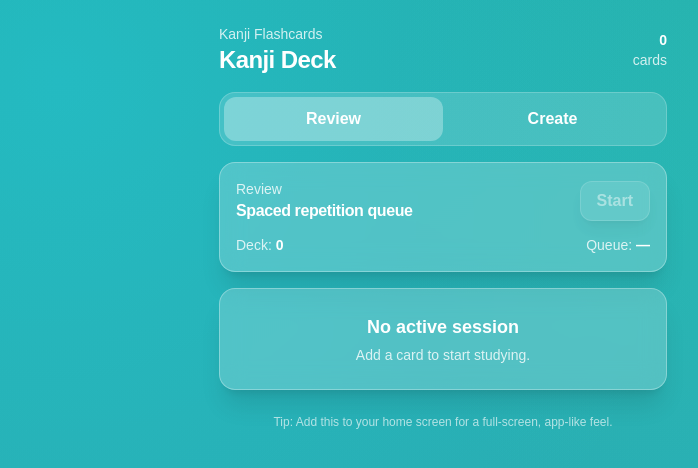
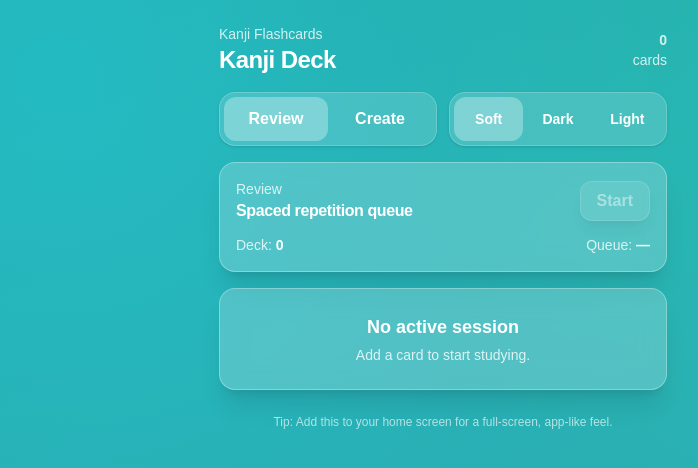
Before and after one commit to StainSENS/Kanji-PWA, a Next.js app: page / in a window 1280 px wide. Shown: the top 468 px of the page, without its empty margins (197-895 px from the left). Built offline with nearby package versions, Linux system fonts and the light colour scheme.

Commit message:
Theme glass variants + delete cards

```diff
--- a/src/components/DeckApp.tsx
+++ b/src/components/DeckApp.tsx
@@ -1,6 +1,7 @@
 "use client";
 
 import { useEffect, useMemo, useState } from "react";
+import { motion } from "framer-motion";
 import type { Flashcard } from "@/lib/deckTypes";
 import { loadDeck, saveDeck } from "@/lib/deckStorage";
 import { CardCreator } from "@/components/CardCreator";
@@ -8,40 +9,113 @@ import { FlashcardReviewer } from "@/components/FlashcardReviewer";
 import { GlassPanel } from "@/components/GlassPanel";
 
 type Mode = "Create" | "Review";
+type ThemeVariant = "soft" | "dark" | "light";
+
+const THEME_KEY = "kanjiDeckThemeV1";
+
+function loadTheme(): ThemeVariant {
+  if (typeof window === "undefined") return "soft";
+  const t = window.localStorage.getItem(THEME_KEY);
+  return t === "dark" || t === "light" || t === "soft" ? t : "soft";
+}
+
+function saveTheme(theme: ThemeVariant) {
+  if (typeof window === "undefined") return;
+  window.localStorage.setItem(THEME_KEY, theme);
+}
 
 export function DeckApp() {
   const [deck, setDeck] = useState<Flashcard[]>([]);
   const [mode, setMode] = useState<Mode>("Review");
+  const [theme, setTheme] = useState<ThemeVariant>("soft");
 
   useEffect(() => {
     setDeck(loadDeck());
+    setTheme(loadTheme());
   }, []);
 
   useEffect(() => {
     saveDeck(deck);
   }, [deck]);
 
+  useEffect(() => {
+    saveTheme(theme);
+  }, [theme]);
+
   const sortedDeck = useMemo(() => {
     return [...deck].sort((a, b) => b.createdAt - a.createdAt);
   }, [deck]);
 
+  const textClass = theme === "light" ? "text-slate-900" : "text-white";
+
   return (
-    <div className="min-h-dvh flex flex-col items-center px-4 py-6 pt-[calc(env(safe-area-inset-top)+1.5rem)] pb-[calc(env(safe-area-inset-bottom)+1.5rem)]">
+    <div
+      className={[
+        "group relative overflow-hidden min-h-dvh flex flex-col items-center px-4 py-6",
+        "pt-[calc(env(safe-area-inset-top)+1.5rem)] pb-[calc(env(safe-area-inset-bottom)+1.5rem)]",
+        textClass,
+      ].join(" ")}
+      data-theme={theme}
+    >
+      {/* Animated theme backdrops (visible change) */}
+      <div className="absolute inset-0 -z-10">
+        <motion.div
+          className="absolute inset-0 bg-[#2aa9a8] bg-[radial-gradient(1200px_circle_at_20%_10%,rgba(34,211,238,0.35),transparent_55%),radial-gradient(900px_circle_at_80%_20%,rgba(45,212,191,0.30),transparent_50%),linear-gradient(160deg,rgba(20,184,166,0.28),rgba(56,189,248,0.22))]"
+          animate={{ opacity: theme === "soft" ? 1 : 0 }}
+          transition={{ duration: 0.35, ease: "easeOut" }}
+        />
+        <motion.div
+          className="absolute inset-0 bg-slate-950 bg-[radial-gradient(1200px_circle_at_20%_10%,rgba(56,189,248,0.18),transparent_60%),radial-gradient(900px_circle_at_80%_20%,rgba(45,212,191,0.14),transparent_55%),linear-gradient(180deg,rgba(2,6,23,1),rgba(2,6,23,0.92))]"
+          animate={{ opacity: theme === "dark" ? 1 : 0 }}
+          transition={{ duration: 0.35, ease: "easeOut" }}
+        />
+        <motion.div
+          className="absolute inset-0 bg-white bg-[radial-gradient(1200px_circle_at_20%_10%,rgba(56,189,248,0.20),transparent_60%),radial-gradient(900px_circle_at_80%_20%,rgba(45,212,191,0.16),transparent_55%),linear-gradient(180deg,rgba(255,255,255,1),rgba(255,255,255,0.90))]"
+          animate={{ opacity: theme === "light" ? 1 : 0 }}
+          transition={{ duration: 0.35, ease: "easeOut" }}
+        />
+      </div>
+
       <div className="w-full max-w-md">
         <div className="flex items-center justify-between">
           <div>
-            <div className="text-sm text-white/80">Kanji Flashcards</div>
+            <div
+              className={[
+                "text-sm",
+                theme === "light" ? "text-slate-600" : "text-white/80",
+              ].join(" ")}
+            >
+              Kanji Flashcards
+            </div>
             <div className="text-2xl font-semibold tracking-tight">
               Kanji Deck
             </div>
           </div>
-          <div className="text-right text-sm text-white/80">
-            <div className="font-semibold text-white">{deck.length}</div>
+          <div
+            className={[
+              "text-right text-sm",
+              theme === "light" ? "text-slate-600" : "text-white/80",
+            ].join(" ")}
+          >
+            <div className="font-semibold">{deck.length}</div>
             <div>cards</div>
           </div>
         </div>
 
-        <div className="mt-4 inline-flex w-full rounded-2xl bg-white/15 border border-white/20 p-1">
+        <div
+          className={[
+            "mt-4 grid grid-cols-2 gap-3",
+            theme === "light" ? "text-slate-900" : "text-white",
+          ].join(" ")}
+        >
+          <div
+            className={[
+              "inline-flex w-full rounded-2xl p-1 border shadow-sm",
+              theme === "light"
+                ? "bg-slate-900/5 border-slate-900/10"
+                : "bg-white/15 border-white/20",
+            ].join(" ")}
+          >
           {(["Review", "Create"] as const).map((m) => (
             <button
               key={m}
@@ -49,12 +123,54 @@ export function DeckApp() {
               onClick={() => setMode(m)}
               className={[
                 "h-11 flex-1 rounded-xl font-semibold transition",
-                mode === m ? "bg-white/30" : "hover:bg-white/15",
+                mode === m
+                  ? theme === "light"
+                    ? "bg-white shadow-sm"
+                    : "bg-white/30"
+                  : theme === "light"
+                    ? "hover:bg-white/60"
+                    : "hover:bg-white/15",
               ].join(" ")}
             >
               {m}
             </button>
           ))}
+          </div>
+
+          <div
+            className={[
+              "inline-flex w-full rounded-2xl p-1 border shadow-sm",
+              theme === "light"
+                ? "bg-slate-900/5 border-slate-900/10"
+                : "bg-white/15 border-white/20",
+            ].join(" ")}
+          >
+            {(
+              [
+                { id: "soft", label: "Soft" },
+                { id: "dark", label: "Dark" },
+                { id: "light", label: "Light" },
+              ] as const
+            ).map((t) => (
+              <button
+                key={t.id}
+                type="button"
+                onClick={() => setTheme(t.id)}
+                className={[
+                  "h-11 flex-1 rounded-xl font-semibold transition text-sm",
+                  theme === t.id
+                    ? theme === "light"
+                      ? "bg-white shadow-sm"
+                      : "bg-white/30"
+                    : theme === "light"
+                      ? "hover:bg-white/60"
+                      : "hover:bg-white/15",
+                ].join(" ")}
+              >
+                {t.label}
+              </button>
+            ))}
+          </div>
         </div>
 
         <div className="mt-4">
@@ -65,32 +181,68 @@ export function DeckApp() {
               />
               {sortedDeck.length > 0 ? (
                 <GlassPanel className="p-4">
-                  <div className="text-sm text-white/80">Deck preview</div>
+                  <div className="text-sm text-white/80 group-data-[theme=light]:text-slate-600 group-data-[theme=dark]:text-white/80">
+                    Deck preview
+                  </div>
                   <div className="mt-3 grid gap-2">
                     {sortedDeck.slice(0, 6).map((c) => (
                       <div
                         key={c.id}
-                        className="flex items-center justify-between gap-3 rounded-xl bg-white/10 border border-white/15 px-3 py-2"
+                        className="flex items-center justify-between gap-3 rounded-xl px-3 py-2 bg-white/10 border border-white/15 group-data-[theme=light]:bg-slate-900/5 group-data-[theme=light]:border-slate-900/10 group-data-[theme=dark]:bg-white/10 group-data-[theme=dark]:border-white/15"
                       >
                         <div className="min-w-0">
                           <div className="truncate font-semibold">
                             {c.kanji}
                           </div>
-                          <div className="truncate text-sm text-white/75">
+                          <div className="truncate text-sm text-white/75 group-data-[theme=light]:text-slate-600 group-data-[theme=dark]:text-white/75">
                             {c.meaning}
                           </div>
                         </div>
-                        <div className="shrink-0 rounded-full bg-white/15 border border-white/20 px-3 py-1 text-xs font-semibold">
-                          {c.type}
-                        </div>
+                        <button
+                          type="button"
+                          onClick={() =>
+                            setDeck((d) => d.filter((x) => x.id !== c.id))
+                          }
+                          aria-label="Remove card"
+                          className="shrink-0 h-9 w-9 rounded-xl font-semibold border shadow-sm transition active:scale-[0.99]
+                          bg-white/10 border-white/15 hover:bg-white/18
+                          group-data-[theme=light]:bg-slate-900/5 group-data-[theme=light]:border-slate-900/10 group-data-[theme=light]:hover:bg-slate-900/8
+                          group-data-[theme=dark]:bg-white/10 group-data-[theme=dark]:border-white/15 group-data-[theme=dark]:hover:bg-white/18"
+                        >
+                          ×
+                        </button>
                       </div>
                     ))}
                   </div>
                   {sortedDeck.length > 6 ? (
-                    <div className="mt-3 text-xs text-white/70">
+                    <div
+                      className={[
+                        "mt-3 text-xs",
+                        theme === "light" ? "text-slate-500" : "text-white/70",
+                      ].join(" ")}
+                    >
                       Showing latest 6 cards.
                     </div>
                   ) : null}
+                  <div className="mt-3">
+                    <button
+                      type="button"
+                      onClick={() => {
+                        if (
+                          typeof window !== "undefined" &&
+                          window.confirm("Remove all cards from this device?")
+                        ) {
+                          setDeck([]);
+                        }
+                      }}
+                      className="w-full h-11 rounded-xl font-semibold border shadow-sm transition active:scale-[0.99]
+                      bg-white/10 border-white/15 hover:bg-white/18
+                      group-data-[theme=light]:bg-slate-900/5 group-data-[theme=light]:border-slate-900/10 group-data-[theme=light]:hover:bg-slate-900/8
+                      group-data-[theme=dark]:bg-white/10 group-data-[theme=dark]:border-white/15 group-data-[theme=dark]:hover:bg-white/18"
+                    >
+                      Clear deck
+                    </button>
+                  </div>
                 </GlassPanel>
               ) : null}
             </div>
@@ -99,7 +251,12 @@ export function DeckApp() {
           )}
         </div>
 
-        <div className="mt-6 pb-6 text-center text-xs text-white/65">
+        <div
+          className={[
+            "mt-6 pb-6 text-center text-xs",
+            theme === "light" ? "text-slate-500" : "text-white/65",
+          ].join(" ")}
+        >
           Tip: Add this to your home screen for a full-screen, app-like feel.
         </div>
       </div>
--- a/src/lib/deckStorage.ts
+++ b/src/lib/deckStorage.ts
@@ -1,4 +1,4 @@
-import type { CardType, Flashcard } from "@/lib/deckTypes";
+import type { Flashcard } from "@/lib/deckTypes";
 
 const STORAGE_KEY = "kanjiDeckV1";
 
@@ -12,11 +12,9 @@ export function loadDeck(): Flashcard[] {
     return parsed
       .filter((c) => c && typeof c === "object")
       .map((c: any) => {
-        const type: CardType = c.type === "Verb" ? "Verb" : "Noun";
         return {
           id: String(c.id ?? ""),
           kanji: String(c.kanji ?? ""),
-          type,
           meaning: String(c.meaning ?? ""),
           createdAt: Number(c.createdAt ?? Date.now()),
         } satisfies Flashcard;
--- a/src/lib/deckTypes.ts
+++ b/src/lib/deckTypes.ts
@@ -1,9 +1,6 @@
-export type CardType = "Verb" | "Noun";
-
 export type Flashcard = {
   id: string;
   kanji: string;
-  type: CardType;
   meaning: string;
   createdAt: number;
 };
```
Also changed, not shown: src/components/CardCreator.tsx (+23 -26 lines), src/components/FlashcardReviewer.tsx (+23 -10 lines), src/components/FlipFlashcard.tsx (+9 -11 lines), src/components/GlassPanel.tsx (+9 -1 lines).
